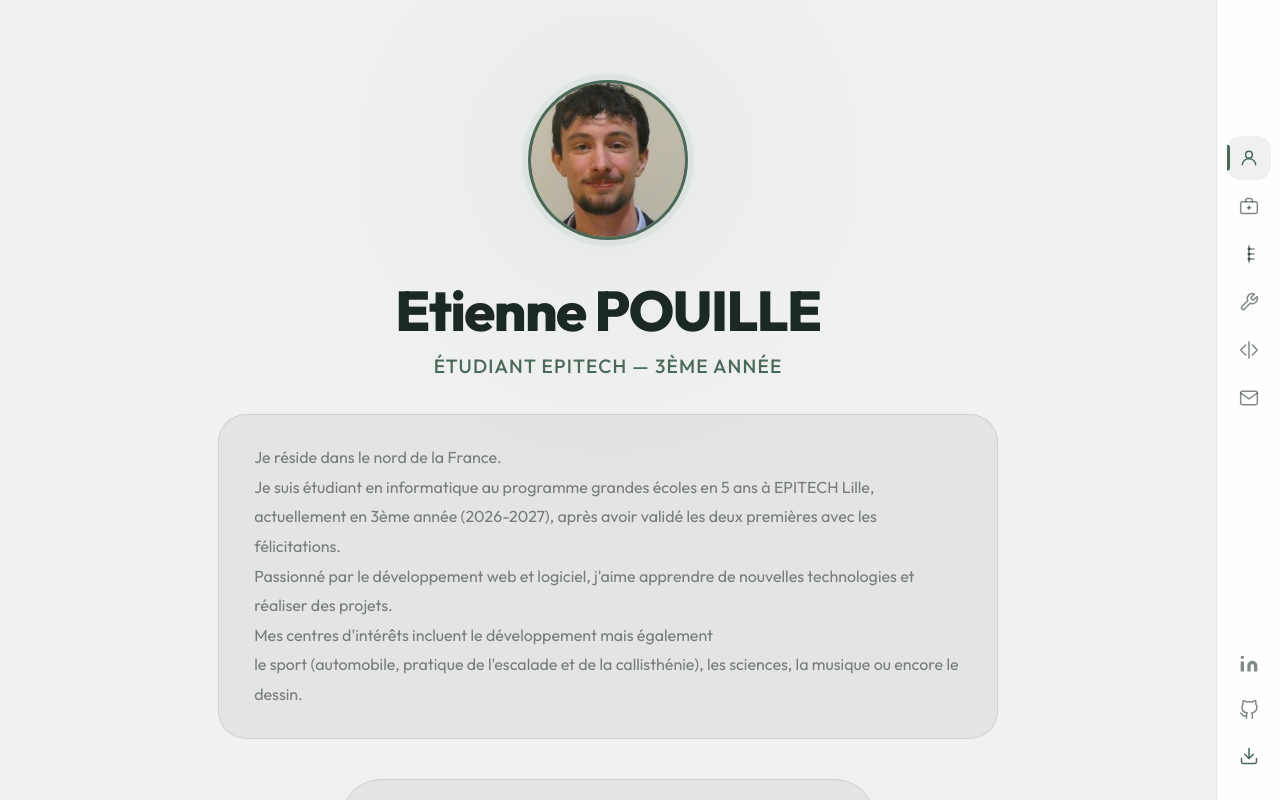
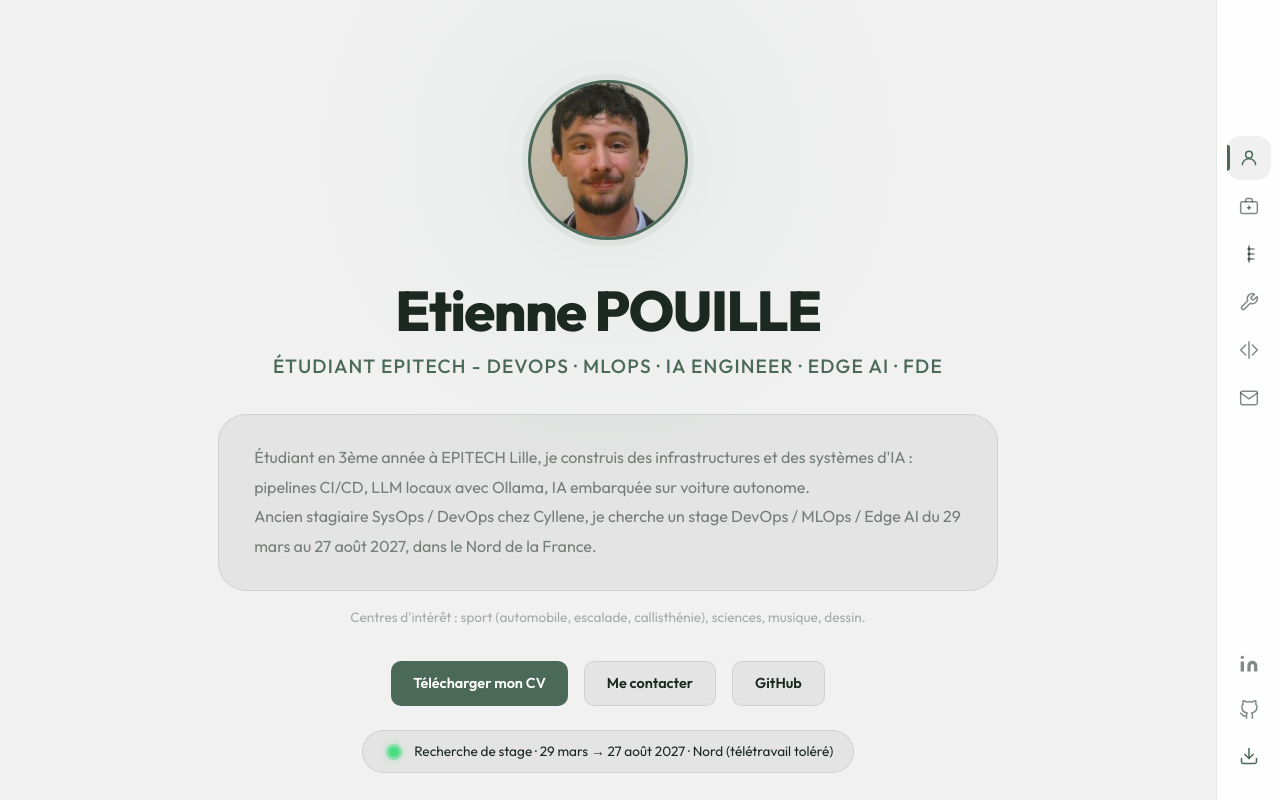
Before and after one commit to EtienneP-26/MonPortfolio, a React (Vite) app: page / in a window 1280 px wide. Shown: the top 800 px of the page. Built offline with nearby package versions, Linux system fonts and the light colour scheme.

Commit message:
feat(hero): rewrite bio, add CTA buttons and internship pill

```diff
--- a/src/Components/Profil/Profil.css
+++ b/src/Components/Profil/Profil.css
@@ -193,12 +193,51 @@
   color: var(--text-muted);
 }
 
+/* Interests */
+.hero-interests {
+  font-size: 0.85rem;
+  color: var(--text-dim);
+  max-width: 780px;
+  margin: -1.5rem 0 2rem;
+}
+
 /* Action buttons */
 .hero-actions {
   display: flex;
   gap: 1rem;
   flex-wrap: wrap;
   justify-content: center;
+  margin-bottom: 1.5rem;
+}
+
+.hero-actions .btn:focus-visible,
+.hero-internship:focus-visible {
+  outline: 2px solid var(--accent-light);
+  outline-offset: 3px;
+}
+
+/* Internship pill */
+.hero-internship {
+  display: inline-flex;
+  align-items: center;
+  gap: 0.6rem;
+  background: var(--surface);
+  border: 1px solid var(--border);
+  padding: 0.6rem 1.2rem;
+  border-radius: 100px;
+  margin-bottom: 2.5rem;
+  font-size: 0.85rem;
+  color: var(--text);
+  text-decoration: none;
+  transition: border-color 0.25s;
+}
+
+.hero-internship .status-dot-active {
+  flex-shrink: 0;
+}
+
+.hero-internship:hover {
+  border-color: var(--border-hover);
 }
 
 /* Animations */
@@ -242,4 +281,9 @@
     width: 100%;
     justify-content: center;
   }
+
+  .hero-internship {
+    border-radius: var(--radius-xl);
+    text-align: left;
+  }
 }
--- a/src/Components/Profil/Profil.jsx
+++ b/src/Components/Profil/Profil.jsx
@@ -1,7 +1,7 @@
 import React from 'react'
 import { motion } from 'framer-motion'
 import './Profil.css'
-import { profileData } from '../../data/portfolio'
+import { profileData, stageAvailability } from '../../data/portfolio'
 
 const fadeUp = {
   hidden: { opacity: 0, y: 32 },
@@ -64,13 +64,69 @@ const Profil = () => {
           ))}
         </motion.p>
 
+        {/* Centres d'intérêt */}
+        <motion.p
+          className="hero-interests"
+          variants={fadeUp}
+          initial="hidden"
+          animate="visible"
+          custom={3}
+        >
+          {profileData.interests}
+        </motion.p>
+
+        {/* Boutons d'action */}
+        <motion.div
+          className="hero-actions"
+          variants={fadeUp}
+          initial="hidden"
+          animate="visible"
+          custom={4}
+        >
+          <a
+            href={profileData.cv}
+            download="CV_Etienne_POUILLE.pdf"
+            target="_blank"
+            rel="noopener noreferrer"
+            className="btn btn-primary"
+          >
+            Télécharger mon CV
+          </a>
+          <a href="#contact" className="btn btn-secondary">
+            Me contacter
+          </a>
+          <a
+            href={profileData.github}
+            target="_blank"
+            rel="noopener noreferrer"
+            className="btn btn-secondary"
+          >
+            GitHub
+          </a>
+        </motion.div>
+
+        {/* Pastille stage */}
+        <motion.a
+          href="#stage"
+          className="hero-internship"
+          variants={fadeUp}
+          initial="hidden"
+          animate="visible"
+          custom={5}
+        >
+          <span className="status-dot-active" />
+          <span>
+            Recherche de stage · {stageAvailability.start} → {stageAvailability.end} {stageAvailability.year} · {stageAvailability.region} ({stageAvailability.remote})
+          </span>
+        </motion.a>
+
         {/* Status bar */}
         <motion.div
           className="status-bar"
           variants={fadeUp}
           initial="hidden"
           animate="visible"
-          custom={4}
+          custom={6}
         >
           {profileData.statuses.map((s, i) => (
             <React.Fragment key={i}>
--- a/src/data/portfolio.js
+++ b/src/data/portfolio.js
@@ -65,13 +65,10 @@ export const profileData = {
   name: 'Etienne POUILLE',
   photo: profileImg,
   cv: CV,
-  subtitle: 'Étudiant EPITECH — 3ème Année',
-  bio: `Je réside dans le nord de la France.
-Je suis étudiant en informatique au programme grandes écoles en 5 ans à EPITECH Lille,
-actuellement en 3ème année (2026-2027), après avoir validé les deux premières avec les félicitations.
-Passionné par le développement web et logiciel, j'aime apprendre de nouvelles technologies et réaliser des projets.
-Mes centres d'intérêts incluent le développement mais également
-le sport (automobile, pratique de l'escalade et de la callisthénie), les sciences, la musique ou encore le dessin.`,
+  subtitle: 'ÉTUDIANT EPITECH - DevOps · MLOps · IA Engineer · Edge AI · FDE',
+  bio: `Étudiant en 3ème année à EPITECH Lille, je construis des infrastructures et des systèmes d'IA : pipelines CI/CD, LLM locaux avec Ollama, IA embarquée sur voiture autonome.
+Ancien stagiaire SysOps / DevOps chez Cyllene, je cherche un stage DevOps / MLOps / Edge AI du 29 mars au 27 août 2027, dans le Nord de la France.`,
+  interests: "Centres d'intérêt : sport (automobile, escalade, callisthénie), sciences, musique, dessin.",
   github: 'https://github.com/EtienneP-26',
   linkedin: 'https://www.linkedin.com/in/etienne-pouille-8b7814349/',
   email: 'contact@etienne-pouille.work',
@@ -88,12 +85,21 @@ le sport (automobile, pratique de l'escalade et de la callisthénie), les scienc
 // ============================================================
 //  SECTION STAGE
 // ============================================================
+export const stageAvailability = {
+  start: '29 mars',
+  end: '27 août',
+  year: '2027',
+  region: 'Nord',
+  cities: 'Dunkerque, Calais, Lille et ses alentours',
+  remote: 'télétravail toléré',
+}
+
 export const stagesData = [
   {
     id: 'fulltime',
     type: 'Stage Temps Plein',
     badge: '5 jours/semaine',
-    period: '29 mars 2027 → 27 août 2027',
+    period: `${stageAvailability.start} ${stageAvailability.year} → ${stageAvailability.end} ${stageAvailability.year}`,
     duration: '4-5 mois',
     context: [
       "En fin de 3ème année, je serai disponible à temps plein pour un stage conventionnel.",
@@ -101,7 +107,7 @@ export const stagesData = [
     ],
     details: [
       { label: 'Domaine', value: 'DevOps, MLOps, IA, Edge AI' },
-      { label: 'Localisation', value: 'Nord (Dunkerque, Calais, Lille et ses alentours) — télétravail toléré' },
+      { label: 'Localisation', value: `${stageAvailability.region} (${stageAvailability.cities}) — ${stageAvailability.remote}` },
       { label: 'Rythme', value: '5 jours/semaine - temps plein' },
       { label: 'Type de contrat', value: 'Stage / CDD / CDI' },
     ],
```
